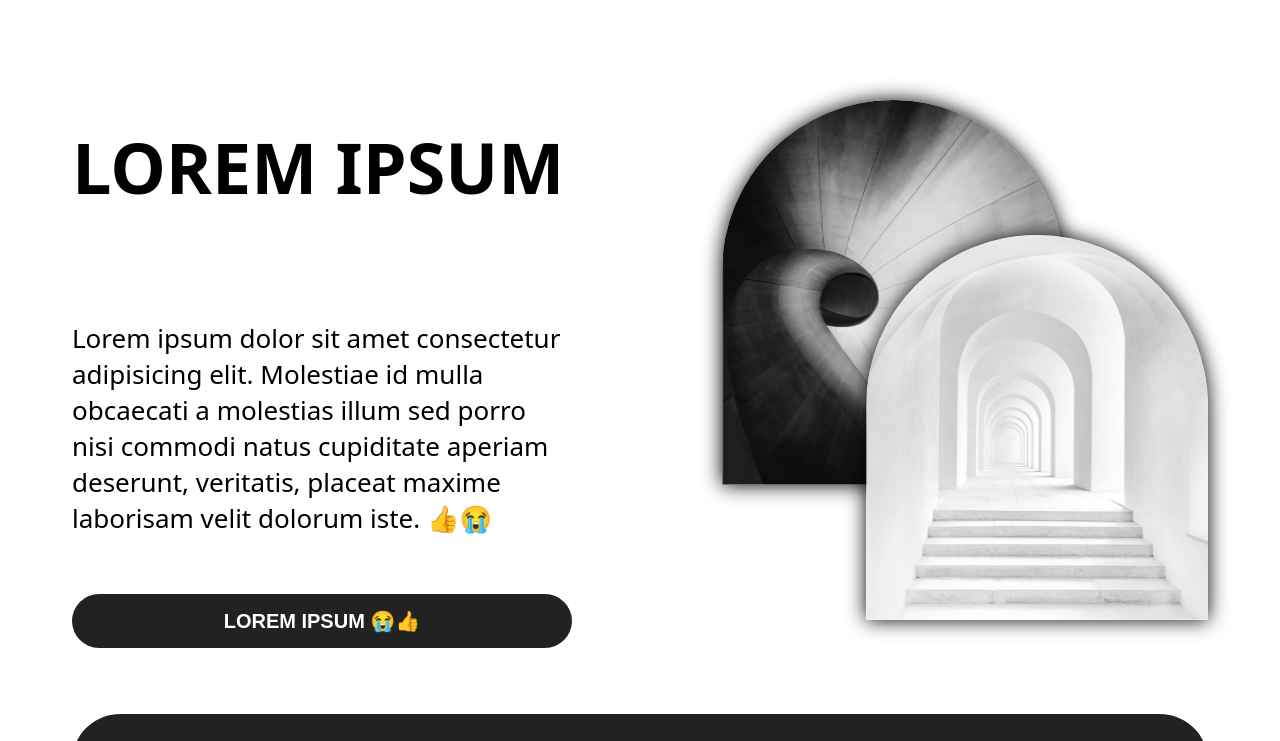
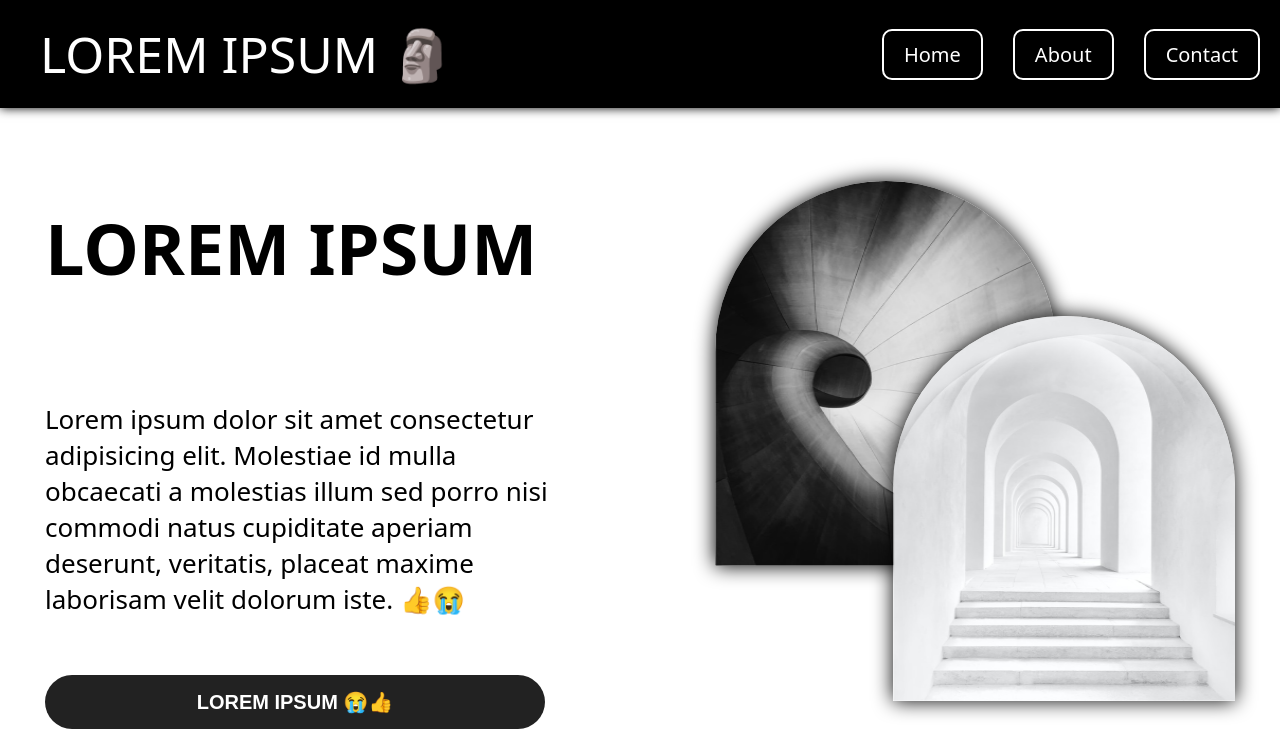
Before and after one commit to NabihanN06/HeaderHero2, a plain HTML site: page index.html in a window 1280 px wide. Shown: the top 741 px of the page. Drawn offline with Linux system fonts and the light colour scheme.

Commit message:
updatebro

```diff
--- a/index.html
+++ b/index.html
@@ -12,6 +12,16 @@
 </head>
 
 <body>
+  <header>
+    <div class="brand">
+      <span>LOREM IPSUM 🗿</span>
+    </div>
+    <ul>
+      <li><a href="#">Home</a></li>
+      <li><a href="#">About</a></li>
+      <li><a href="#">Contact</a></li>
+    </ul>
+  </header>
   <div class="hero">
     <div class="left">
       <h1>LOREM IPSUM</h1>
@@ -29,18 +39,18 @@
       <img src="image/Rectangle 7.png" class="White" alt="White Door">
     </div>
   </div>
-    <br/>
-    <br/>
-    <br/>
+  <br />
   <div class="black-box">
     <div class="box">
       <svg xmlns="http://www.w3.org/2000/svg" width="24" height="25" viewBox="0 0 24 25" fill="none">
         <g opacity="0.5" clip-path="url(#clip0_81_50)">
-                  <path d="M19.35 10.6968C18.67 7.2468 15.64 4.6568 12 4.6568C9.11 4.6568 6.6 6.2968 5.35 8.6968C2.34 9.0168 0 11.5668 0 14.6568C0 17.9668 2.69 20.6568 6 20.6568H19C21.76 20.6568 24 18.4168 24 15.6568C24 13.0168 21.95 10.8768 19.35 10.6968Z" fill="white"/>
+          <path
+            d="M19.35 10.6968C18.67 7.2468 15.64 4.6568 12 4.6568C9.11 4.6568 6.6 6.2968 5.35 8.6968C2.34 9.0168 0 11.5668 0 14.6568C0 17.9668 2.69 20.6568 6 20.6568H19C21.76 20.6568 24 18.4168 24 15.6568C24 13.0168 21.95 10.8768 19.35 10.6968Z"
+            fill="white" />
         </g>
         <defs>
           <clipPath id="clip0_81_50">
-                    <rect width="24" height="24" fill="white" transform="translate(0 0.656799)"/>
+            <rect width="24" height="24" fill="white" transform="translate(0 0.656799)" />
           </clipPath>
         </defs>
       </svg>
@@ -50,11 +60,13 @@
     <div class="box">
       <svg xmlns="http://www.w3.org/2000/svg" width="24" height="25" viewBox="0 0 24 25" fill="none">
         <g opacity="0.5" clip-path="url(#clip0_81_50)">
-                  <path d="M19.35 10.6968C18.67 7.2468 15.64 4.6568 12 4.6568C9.11 4.6568 6.6 6.2968 5.35 8.6968C2.34 9.0168 0 11.5668 0 14.6568C0 17.9668 2.69 20.6568 6 20.6568H19C21.76 20.6568 24 18.4168 24 15.6568C24 13.0168 21.95 10.8768 19.35 10.6968Z" fill="white"/>
+          <path
+            d="M19.35 10.6968C18.67 7.2468 15.64 4.6568 12 4.6568C9.11 4.6568 6.6 6.2968 5.35 8.6968C2.34 9.0168 0 11.5668 0 14.6568C0 17.9668 2.69 20.6568 6 20.6568H19C21.76 20.6568 24 18.4168 24 15.6568C24 13.0168 21.95 10.8768 19.35 10.6968Z"
+            fill="white" />
         </g>
         <defs>
           <clipPath id="clip0_81_50">
-                    <rect width="24" height="24" fill="white" transform="translate(0 0.656799)"/>
+            <rect width="24" height="24" fill="white" transform="translate(0 0.656799)" />
           </clipPath>
         </defs>
       </svg>
@@ -64,11 +76,13 @@
     <div class="box">
       <svg xmlns="http://www.w3.org/2000/svg" width="24" height="25" viewBox="0 0 24 25" fill="none">
         <g opacity="0.5" clip-path="url(#clip0_81_50)">
-                  <path d="M19.35 10.6968C18.67 7.2468 15.64 4.6568 12 4.6568C9.11 4.6568 6.6 6.2968 5.35 8.6968C2.34 9.0168 0 11.5668 0 14.6568C0 17.9668 2.69 20.6568 6 20.6568H19C21.76 20.6568 24 18.4168 24 15.6568C24 13.0168 21.95 10.8768 19.35 10.6968Z" fill="white"/>
+          <path
+            d="M19.35 10.6968C18.67 7.2468 15.64 4.6568 12 4.6568C9.11 4.6568 6.6 6.2968 5.35 8.6968C2.34 9.0168 0 11.5668 0 14.6568C0 17.9668 2.69 20.6568 6 20.6568H19C21.76 20.6568 24 18.4168 24 15.6568C24 13.0168 21.95 10.8768 19.35 10.6968Z"
+            fill="white" />
         </g>
         <defs>
           <clipPath id="clip0_81_50">
-                    <rect width="24" height="24" fill="white" transform="translate(0 0.656799)"/>
+            <rect width="24" height="24" fill="white" transform="translate(0 0.656799)" />
           </clipPath>
         </defs>
       </svg>
--- a/style.css
+++ b/style.css
@@ -1,9 +1,57 @@
 body {
     font-family: "Poppins", system-ui;
-    padding: 64px;
+    margin: 0%;
+}
+
+header {
+    display: flex;
+    justify-content: space-between;
+    align-items: center;
+    background-color:black;
+    padding: 20px 20px;
+    box-shadow: 0px 0px 10px black;
+    color: white;
+}
+
+.brand {
+    display: flex;
+    align-items: center;
+}
+
+.brand span {
+    font-size: 50px;
+    font-weight: 100;
+    padding-left: 20px;
+}
+
+ul {
+    display: flex;
+    gap: 30px;
+}
+
+li {
+    list-style: none;
+}
+
+a {
+    text-decoration: none;
+    color:white;
+    font-size: 20px;
+    font-weight: 500;
+    border: 2px solid white;
+    padding: 10px 20px;
+    border-radius: 10px;
+    transition: all 0.3s ease-in-out;
+}
+
+a:hover {
+    color: black;
+    background-color: white;
 }
 
 .hero {
+    margin: 20px;
+    padding: 25px;
     display: flex;
     flex-direction: row;
     align-items: center;
@@ -39,9 +87,6 @@ img {
     width: 342.306px;
     height: 384.657px;
     border-radius: 999px 999px 0 0;
-    border-top-left-radius: 999px;
-    border-top-right-radius: 999px;
-
 }
 
 h1 {
@@ -72,6 +117,7 @@ h1 {
     background-color: rgb(34, 34, 34);
     color: white;
     border-radius: 48px;
+    margin: 5%;
 }
 
 svg {
```
Lines whose indentation alone changed are shown as unchanged.
